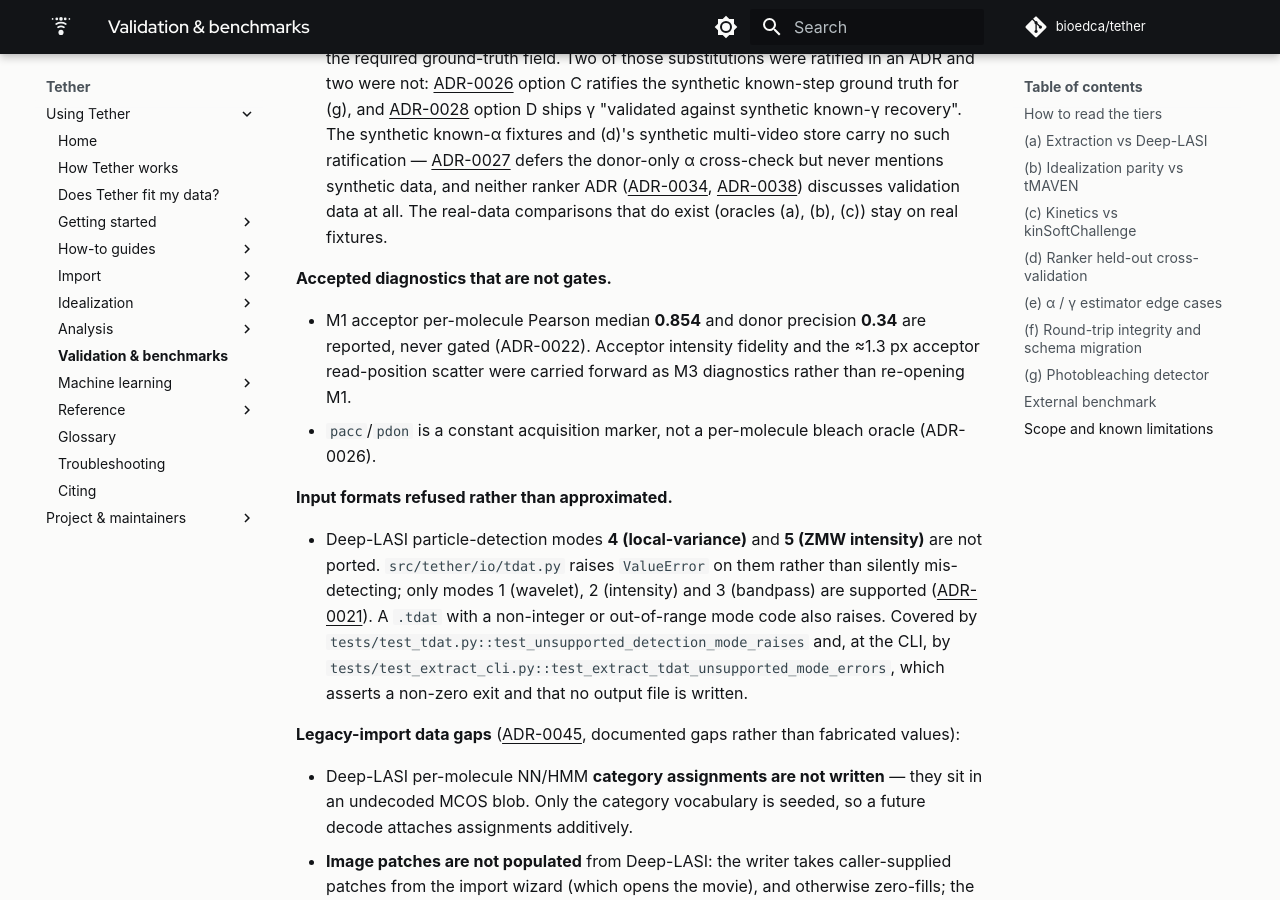
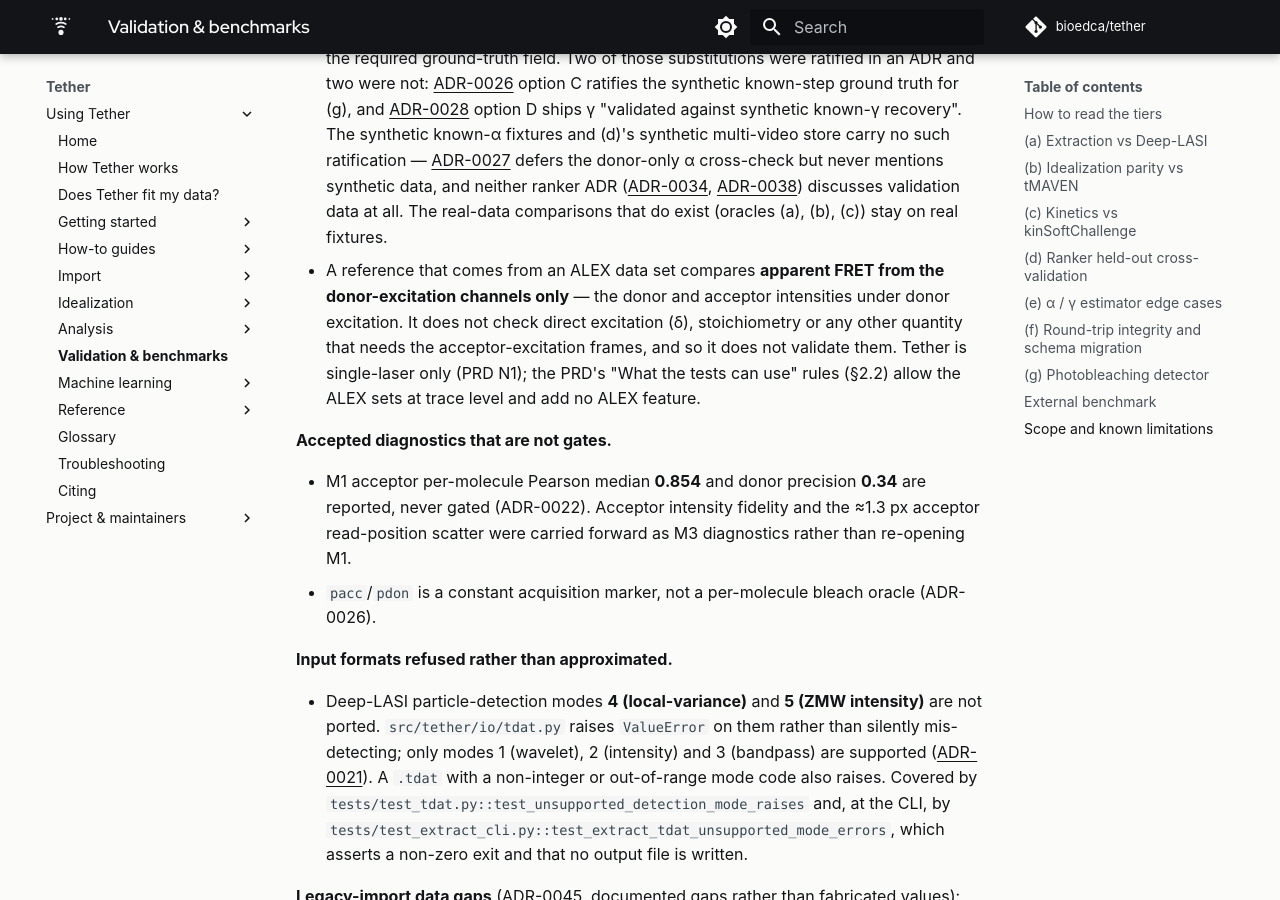
Before and after one commit to bioedca/tether, an MkDocs documentation site: the page built from docs/validation.md, in a window 1280 px wide and 900 px high, scrolled down 20641 px. Built offline with MkDocs 1.6.1 and Material for MkDocs 9.7.7, drawn with Linux system fonts in a browser that asks for light colours; comment, search, counter and statistics services are not loaded; the version menu is left out.

Commit message:
docs(prd): record the rules for test data (ALEX sets at trace level, test-only readers for old formats) (#705) (#790)
PRD §2.2 gets the subsection "What the tests can use": a test can use an ALEX
data set at trace level (donor and acceptor intensities under donor excitation,
apparent FRET only, no ALEX-derived correction), and a test can read an old file
format through a small reader under tests/. N1 and N4 stay as they are; simulated
data stays under N2 (#550). validation.md "Scope and known limitations" says that
an ALEX-derived reference compares apparent FRET from the donor-excitation
channels only.

PRD words approved by the maintainer on the PR. Reviews: Codex clean, CodeRabbit
clean, Codex closing read clean on c3a8f1f.

Closes #705

```diff
--- a/docs/validation.md
+++ b/docs/validation.md
@@ -709,6 +709,12 @@ k32 0.680, k41 0.032 s⁻¹, all other off-diagonal rates zero), with blinking r
   ([ADR-0034](adr/0034-gradient-boosting-quality-ranker.md),
   [ADR-0038](adr/0038-provisional-prior-training-fold.md)) discusses validation data at all. The
   real-data comparisons that do exist (oracles (a), (b), (c)) stay on real fixtures.
+- A reference that comes from an ALEX data set compares **apparent FRET from the
+  donor-excitation channels only** — the donor and acceptor intensities under donor
+  excitation. It does not check direct excitation (δ), stoichiometry or any other quantity
+  that needs the acceptor-excitation frames, and so it does not validate them. Tether is
+  single-laser only (PRD N1); the PRD's "What the tests can use" rules (§2.2) allow the
+  ALEX sets at trace level and add no ALEX feature.
 
 **Accepted diagnostics that are not gates.**
 
```
Also changed, not shown: docs/PRD.md (+16 -0 lines).
